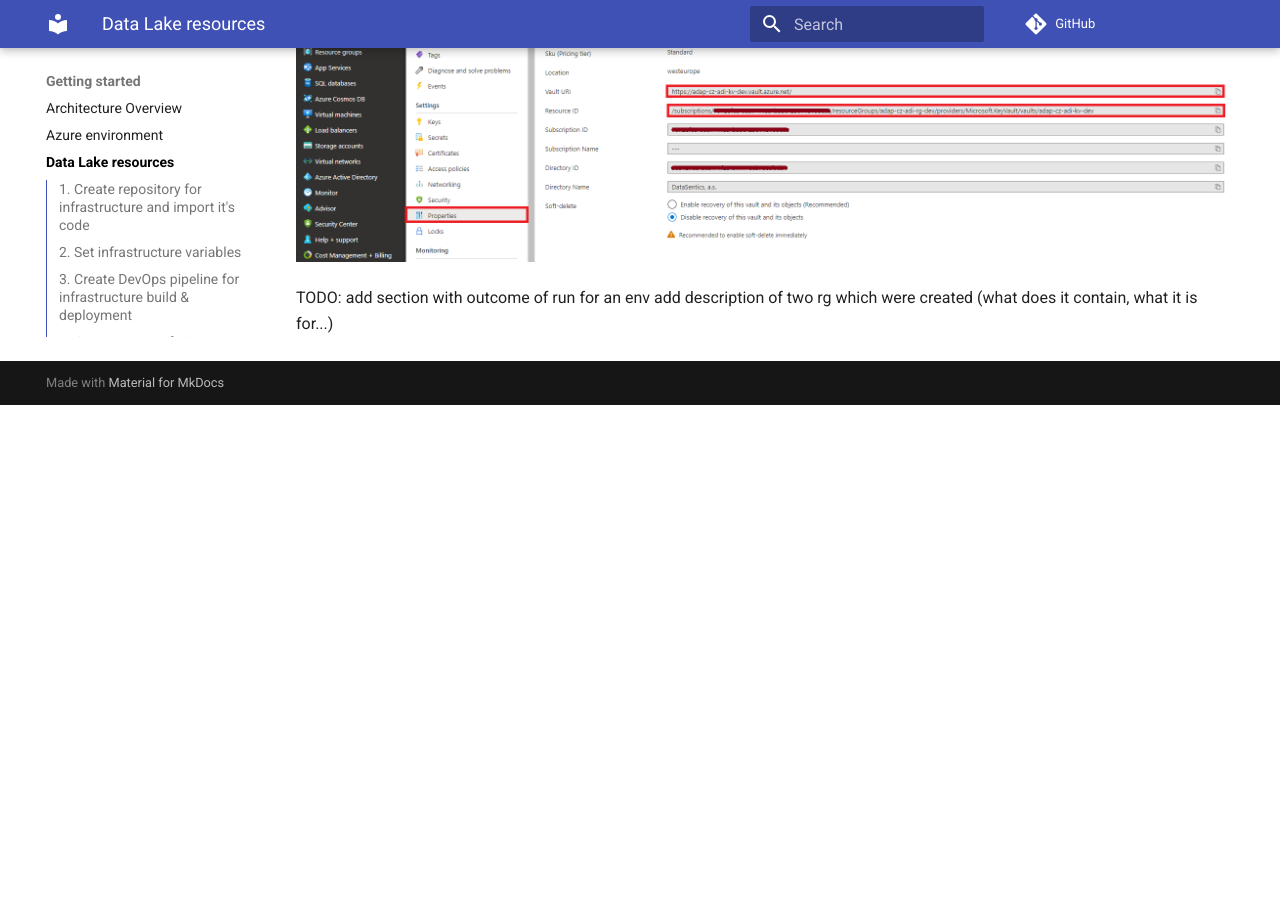
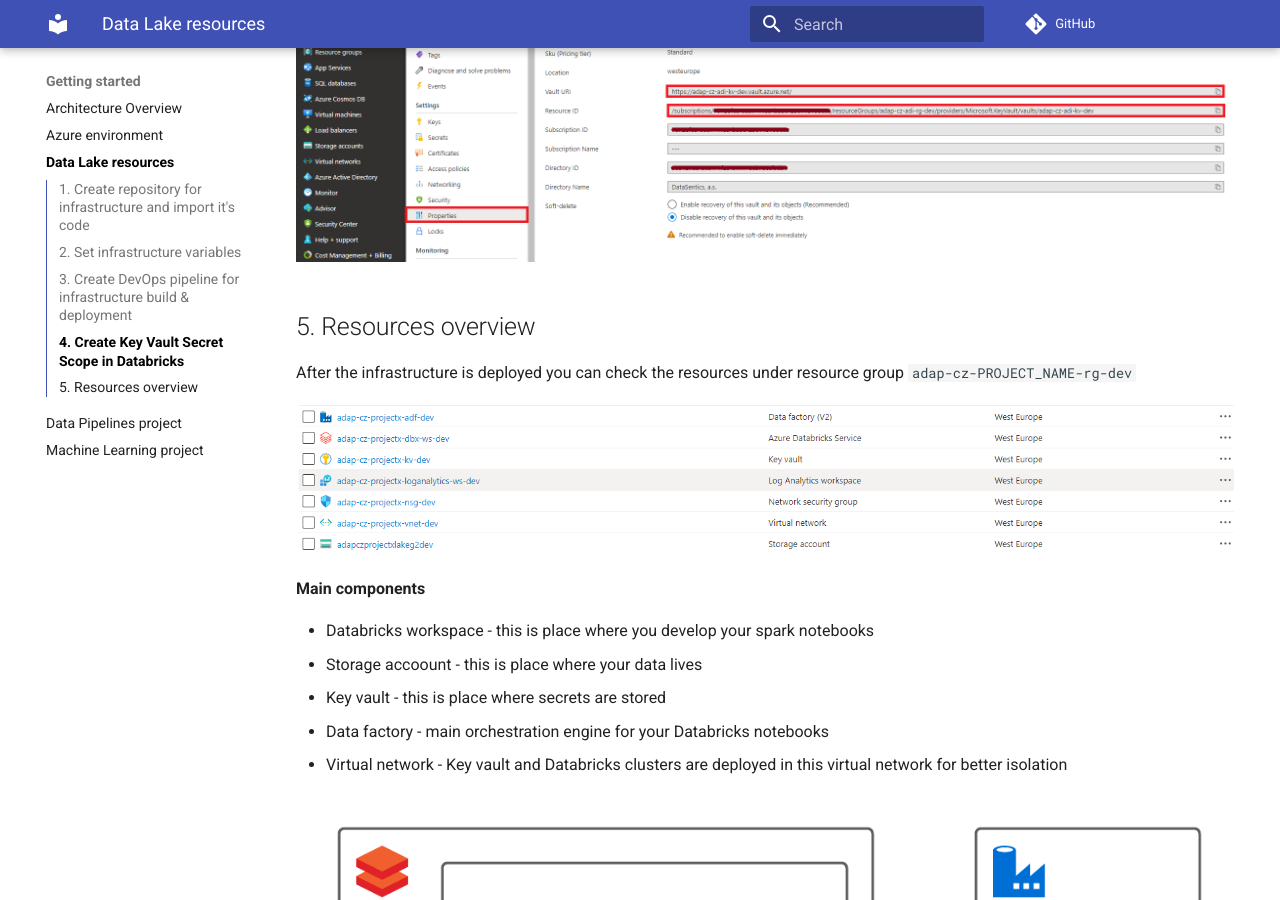
Before and after one commit to daipe-ai/platform-docs, an MkDocs documentation site: the page built from docs/getting-started/datalake-resources-setup.md, in a window 1280 px wide and 900 px high, scrolled down 7153 px. Built offline with MkDocs 1.6.1 and Material for MkDocs 9.7.7, drawn with Linux system fonts in a browser that asks for light colours; comment, search, counter and statistics services are not loaded; before the commit the page ends 7558 px from its top, so only the background shows below that.

Commit message:
added resource overview

```diff
--- a/docs/getting-started/datalake-resources-setup.md
+++ b/docs/getting-started/datalake-resources-setup.md
@@ -107,5 +107,18 @@
 
 ![](../images/resources_step16.png)
 
-TODO: add section with outcome of run for an env
-add description of two rg which were created (what does it contain, what it is for...)
+## 5. Resources overview
+
+After the infrastructure is deployed you can check the resources under resource group `adap-cz-PROJECT_NAME-rg-dev`
+
+![](../images/resources_rg_overview.png)
+
+**Main components**
+
+- Databricks workspace - this is place where you develop your spark notebooks
+- Storage accoount - this is place where your data lives
+- Key vault - this is place where secrets are stored
+- Data factory - main orchestration engine for your Databricks notebooks
+- Virtual network - Key vault and Databricks clusters are deployed in this virtual network for better isolation
+
+![](../images/resources_overview.png)
```
Also changed, not shown: docs/images/devops_agents_step1.png (added), docs/images/devops_agents_step10.png (added), docs/images/devops_agents_step11.png (added), docs/images/devops_agents_step2.png (added), docs/images/devops_agents_step3.png (added), docs/images/devops_agents_step4.png (added), docs/images/devops_agents_step5.png (added), docs/images/devops_agents_step6.png (added), docs/images/devops_agents_step7.png (added), docs/images/devops_agents_step8.png (added), docs/images/devops_agents_step9.png (added), docs/images/resources_overview.png (added), docs/images/resources_rg_overview.png (added).
